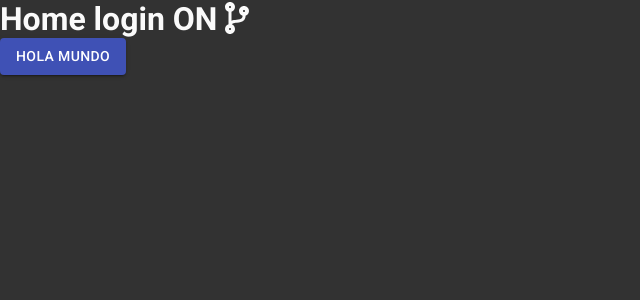
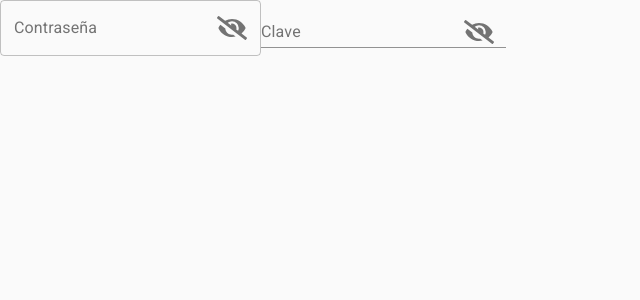
Before and after one commit to MauricioFa/escJS19PosYes, a React app: page / in a window 1280 px wide. Shown: the top 300 px of the page, without its empty margins (0-640 px from the left). Built offline with nearby package versions, Linux system fonts and the light colour scheme.

Commit message:
Component password ok

```diff
--- a/src/assets/styles/App.scss
+++ b/src/assets/styles/App.scss
@@ -11,8 +11,8 @@ html {
 }
 
 body {
-  color: $main-color-darkMode;
-  background-color: $main-bgColor-darkMode;
+  color: $main-color;
+  background-color: $main-bgColor;
   font-family: 'Roboto', sans-serif;
   font-size: $font-size;
 }
--- a/src/assets/styles/Vars.scss
+++ b/src/assets/styles/Vars.scss
@@ -1,7 +1,10 @@
 $font-size: 16px;
 
-$main-color-darkMode: rgba(250, 250, 250, 1.0);
-$main-bgColor-darkMode: rgba(50, 50, 50, 1.0);
+$color-darkMode: rgba(250, 250, 250, 1.0);
+$bgColor-darkMode: rgba(80, 80, 80, 1.0);
 
-$main-color-lightMode: rgba(50, 50, 50, 1.0);
-$main-bgColor-lightMode: rgba(250, 250, 250, 1.0);
+$color-lightMode: rgba(80, 80, 80, 1.0);
+$bgColor-lightMode: rgba(250, 250, 250, 1.0);
+
+$main-color: $color-lightMode;
+$main-bgColor: $bgColor-lightMode;
--- /dev/null
+++ b/src/components/Password.jsx
@@ -0,0 +1,88 @@
+import React, { useState } from 'react';
+import IconButton from '@material-ui/core/IconButton';
+import Input from '@material-ui/core/Input';
+import InputLabel from '@material-ui/core/InputLabel';
+import InputAdornment from '@material-ui/core/InputAdornment';
+import FormControl from '@material-ui/core/FormControl';
+import TextField from '@material-ui/core/TextField';
+import { FontAwesomeIcon } from '@fortawesome/react-fontawesome';
+
+const handleChange = ({ values, setValues}, prop) => (event) => {
+  setValues({ ...values, [prop]: event.target.value });
+};
+
+const handleClickShowPassword = ({ values, setValues }) => (event) => {
+  event.preventDefault();
+  setValues({ ...values, showPassword: !values.showPassword });
+};
+
+export const PasswordFC = (props) => {
+  const [values, setValues] = useState({
+    password: '',
+    showPassword: false,
+  });
+
+  return (
+    <FormControl className='password-component'>
+      <InputLabel htmlFor='adornment-password'>
+        {props.textPlaceholder}
+      </InputLabel>
+      <Input
+        id='adornment-password'
+        type={values.showPassword ? 'text' : 'password'}
+        value={values.password}
+        variant='outlined'
+        onChange={handleChange({values, setValues}, 'password')}
+        endAdornment={
+          <InputAdornment position='end'>
+            <IconButton
+              aria-label='toggle password visibility'
+              onClick={handleClickShowPassword({values, setValues})}
+            >
+              {values.showPassword ? (
+                <FontAwesomeIcon icon={['fas', 'eye']} />
+              ) : (
+                <FontAwesomeIcon icon={['fas', 'eye-slash']} />
+              )}
+            </IconButton>
+          </InputAdornment>
+        }
+      />
+    </FormControl>
+  );
+};
+
+export const PasswordTF = (props) => {
+  const [values, setValues] = useState({
+    password: '',
+    showPassword: false,
+  });
+
+  return (
+    <TextField
+      className='password-component'
+      variant='outlined'
+      type={values.showPassword ? 'text' : 'password'}
+      label={props.textPlaceholder}
+      value={values.password}
+      onChange={handleChange({values, setValues}, 'password')}
+      InputProps={{
+        endAdornment: (
+          <InputAdornment position='end'>
+            <IconButton
+              edge='end'
+              aria-label='toggle password visibility'
+              onClick={handleClickShowPassword({values, setValues})}
+            >
+              {values.showPassword ? (
+                <FontAwesomeIcon icon={['fas', 'eye']} />
+              ) : (
+                <FontAwesomeIcon icon={['fas', 'eye-slash']} />
+              )}
+            </IconButton>
+          </InputAdornment>
+        ),
+      }}
+    />
+  );
+};
--- a/src/containers/Home.jsx
+++ b/src/containers/Home.jsx
@@ -1,35 +1,14 @@
 import React from 'react';
-import { connect } from 'react-redux';
-import { FontAwesomeIcon } from '@fortawesome/react-fontawesome';
-import { Button } from '@material-ui/core';
+import { PasswordTF, PasswordFC } from '../components/Password';
 
-const Home = (props) => {
-  const { loginOn } = props;
+const Home = () => {
+
   return (
     <>
-      {loginOn ? (
-        <h1>
-          <span>Home login ON </span>
-          <FontAwesomeIcon icon={['fas', 'code-branch']} />
-        </h1>
-      ) : (
-        <h1>
-          <span>Home login OFF </span>
-          <FontAwesomeIcon icon={['fab', 'github']} />
-        </h1>
-      )}
-      <Button variant='contained' color='primary'>
-        Hola Mundo
-      </Button>
+      <PasswordTF textPlaceholder='Contraseña' />
+      <PasswordFC textPlaceholder='Clave' />
     </>
   );
 };
 
-const mapStateToProps = (state) => {
-  return { loginOn: state.loginOn };
-};
-
-export default connect(
-  mapStateToProps,
-  null
-)(Home);
+export default Home;
--- a/src/index.js
+++ b/src/index.js
@@ -3,13 +3,17 @@ import ReactDOM from 'react-dom';
 import { createStore } from 'redux';
 import { Provider } from 'react-redux';
 import { library } from '@fortawesome/fontawesome-svg-core';
-import { faCodeBranch } from '@fortawesome/free-solid-svg-icons';
+import {
+  faCodeBranch,
+  faEyeSlash,
+  faEye,
+} from '@fortawesome/free-solid-svg-icons';
 import { faGithub } from '@fortawesome/free-brands-svg-icons';
 import App from './routes/App';
 import reducer from './reducers';
 import './assets/styles/App.scss';
 
-library.add(faCodeBranch, faGithub);
+library.add(faCodeBranch, faGithub, faEyeSlash, faEye);
 
 const initialState = {
   loginOn: true,
```
